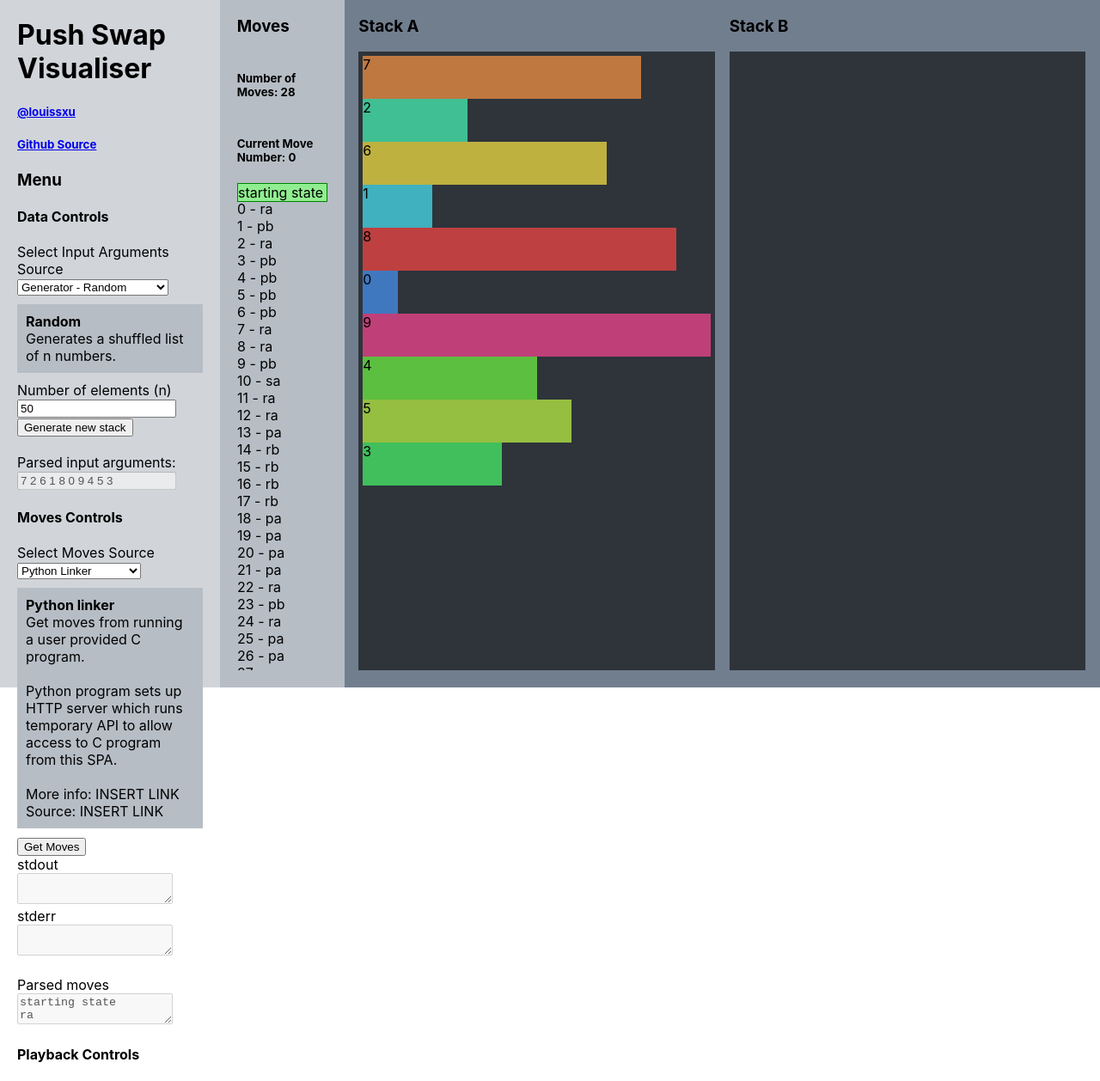
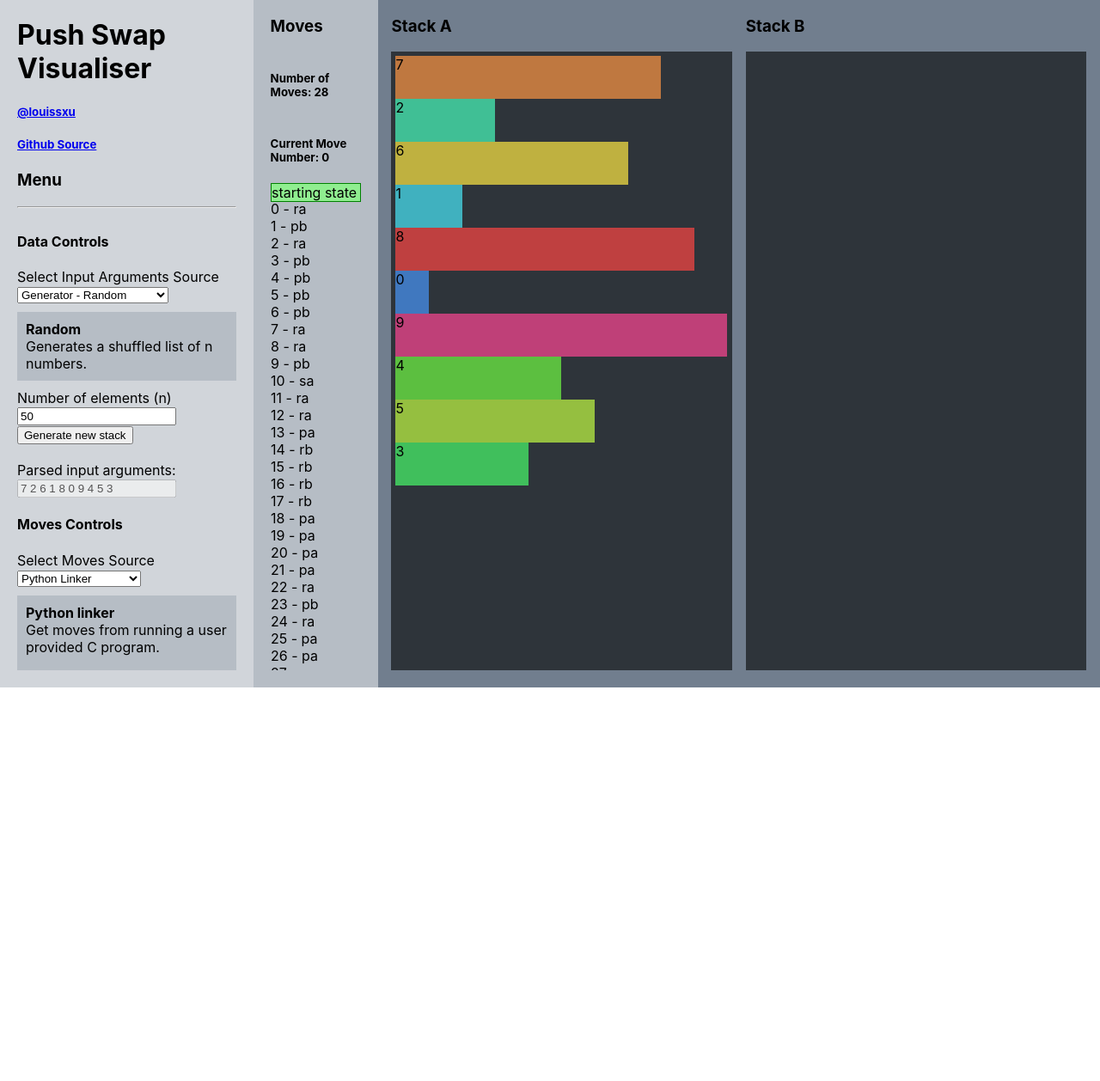
Before and after one commit to louissxu/push_swap_visualiser, a React (Create React App) app: page / in a window 1280 px wide. Shown: the top 1258 px of the page at 86% size. After the commit the page ends 800 px from the top, so only its background shows below. Built offline with nearby package versions, Linux system fonts and the light colour scheme.

Commit message:
feat: Make menu area scroll when overflow due to screen size

```diff
--- a/src/Visualiser.css
+++ b/src/Visualiser.css
@@ -12,13 +12,26 @@
   padding: 0px 20px 0px 20px;
   height: 100vh;
   box-sizing: border-box;
-  flex: 0 1 300px;
-  /* width: 300px; */
+  flex: 0 0.1 300px;
+
+  display: flex;
+  flex-flow: column;
 }
 
-input[type="range"] {
+.menu-subcontainer {
+  flex: 0 1 100vh;
+  overflow: auto;
+  margin-bottom: 20px;
   width: 100%;
 }
+
+.menu-slider {
+  width: 90%;
+}
+
+/* input[type="range"] {
+  width: 90%;
+} */
 
 .menu-input-args-sources-description-text {
   background-color: #b6bdc5;
--- a/src/Visualiser.tsx
+++ b/src/Visualiser.tsx
@@ -1330,10 +1330,14 @@ class Menu extends React.Component<IMenuProps, IMenuState> {
   render() {
     return (
       <div className="menu-container">
+        <div>
           <h1>Push Swap<br/>Visualiser</h1>
           <h5><a href="https://github.com/louissxu">@louissxu</a></h5>
           <h5><a href="https://github.com/louissxu/push_swap_visualiser">Github Source</a></h5>
           <h3>Menu</h3>
+          <hr/>
+        </div>
+        <div className="menu-subcontainer">
           <MenuInputArgs
             inputArgs={this.props.inputArgs}
             inputArgsParseError={this.props.inputArgsParseError}
@@ -1363,6 +1367,7 @@ class Menu extends React.Component<IMenuProps, IMenuState> {
           <output>{this.props.playbackFpsRounded} </output>
           fps
           <input
+            className="menu-slider"
             type="range"
             id="playback-speed"
             name="playback-speed"
@@ -1390,6 +1395,7 @@ class Menu extends React.Component<IMenuProps, IMenuState> {
           <label htmlFor="playback-frame-number">Playback Frame Number: </label>
           <output>{this.props.playbackCurrentFrameNumber}</output>
           <input
+            className="menu-slider"
             type="range"
             id="playback-frame-number"
             name="playback-frame-number"
@@ -1398,6 +1404,7 @@ class Menu extends React.Component<IMenuProps, IMenuState> {
             value={this.props.playbackCurrentFrameNumber.toString()}
             onChange={this.handlePlaybackFrameNumberChange.bind(this)}
           />
+        </div>
       </div>
     )
   }
```
Lines whose indentation alone changed are shown as unchanged.
